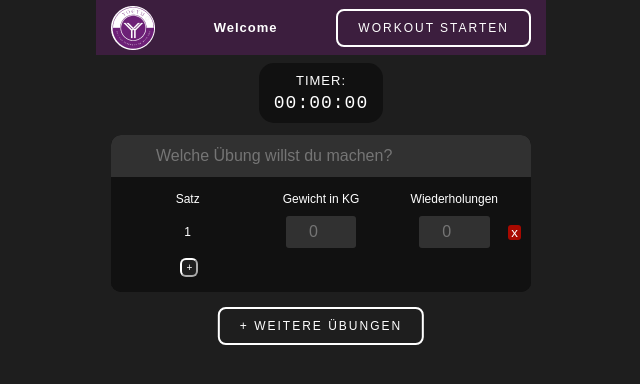
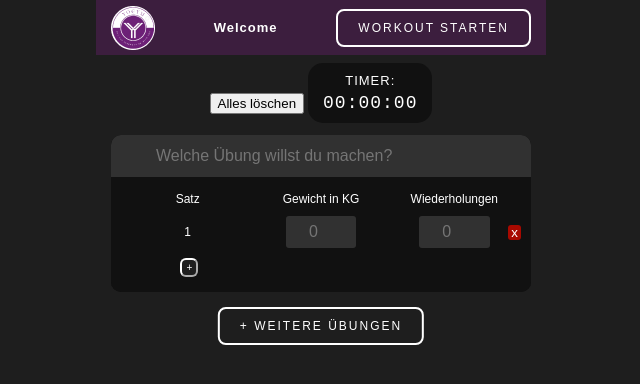
Before and after one commit to Phynixxx/gym-tracker, a plain HTML site: page index.html in a window 1280 px wide. Shown: the whole page, without its empty margins (319-959 px from the left). Drawn offline with Linux system fonts and the light colour scheme.

Commit message:
added delete session logic

```diff
--- a/index.html
+++ b/index.html
@@ -33,6 +33,8 @@
         <button type="button" class="startbutton">WORKOUT STARTEN</button>
       </div>
       <div class="body">
+
+        <button onclick="reset()" type="button" class="reset-btn">Alles löschen</button>
 
         <div class="timer">
           <div class="timerHeadline" >TIMER: </div> <p id="timer">00:00:00</p>
--- a/js/gymtracker.js
+++ b/js/gymtracker.js
@@ -35,6 +35,11 @@ popupButton.addEventListener("click", function() {
 nameOutput.addEventListener("click", function() {
     toggleWelcomePopup();
 });
+
+function reset() {
+    localStorage.clear();
+    window.location.reload(true);
+}
 
 function initExersiceEvents() {
     let allExersices = document.querySelectorAll(".exercise");
```
